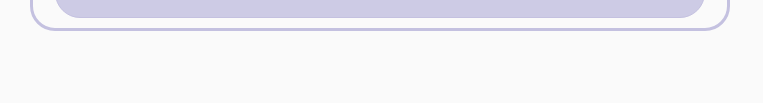
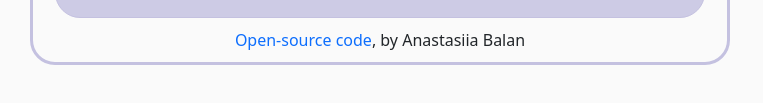
Before and after one commit to naskol/weather-app, a plain HTML site: page index.html in a window 1280 px wide. Shown: the part 621-724 px from the top of the page, without its empty margins (0-763 px from the left). Drawn offline with nearby package versions, Linux system fonts and the light colour scheme; a script that the page names is missing.

Commit message:
Create link to GitHub repository at the bottom of my project page

```diff
--- a/index.html
+++ b/index.html
@@ -155,6 +155,9 @@
             </div>
 
         </div>
+        <div class="link-to-git">
+            <a href="https://github.com/naskol/weather-app" target="_blank">Open-source code</a>, by Anastasiia Balan
+        </div>
 
         <script src="src/index.js"></script>
 </body>
--- a/src/styles.css
+++ b/src/styles.css
@@ -68,3 +68,8 @@ a {
 .fade-degree {
   color: #7b858f;
 }
+
+.link-to-git {
+  text-align: center;
+  margin-bottom: 10px;
+}
```
